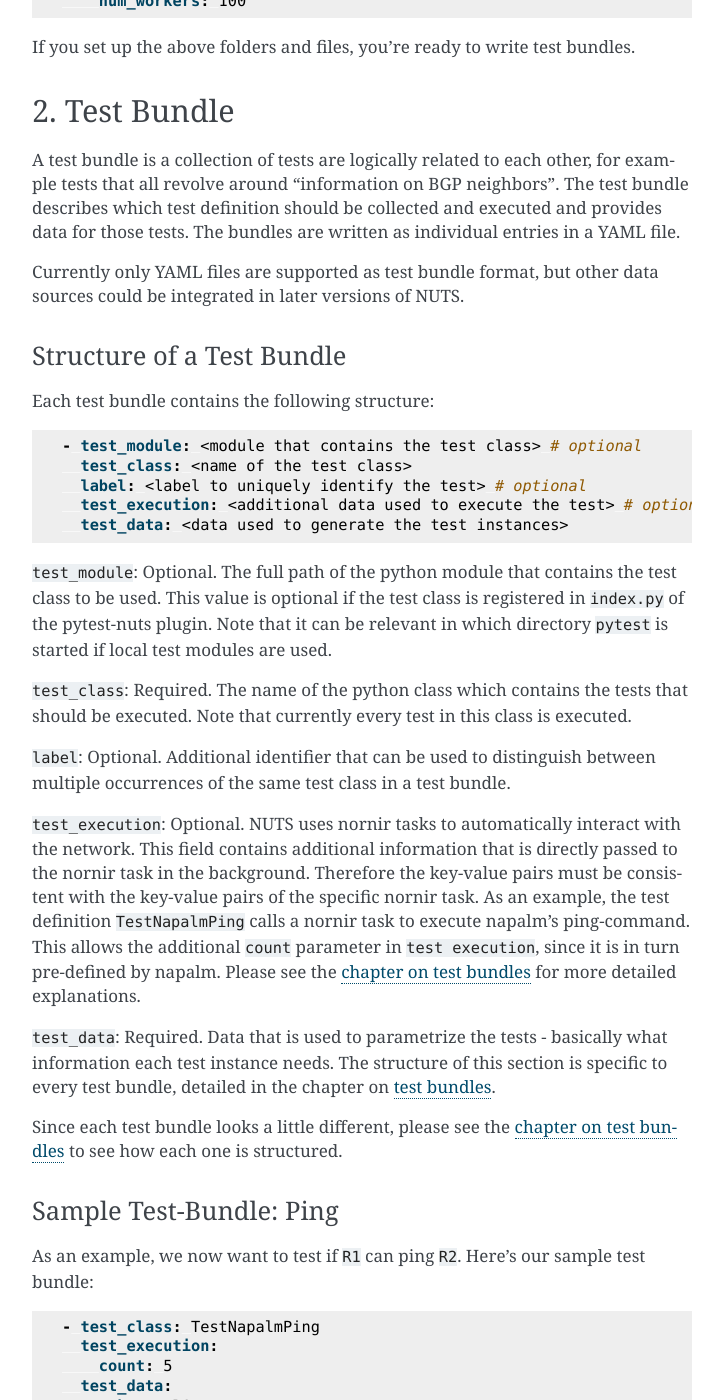
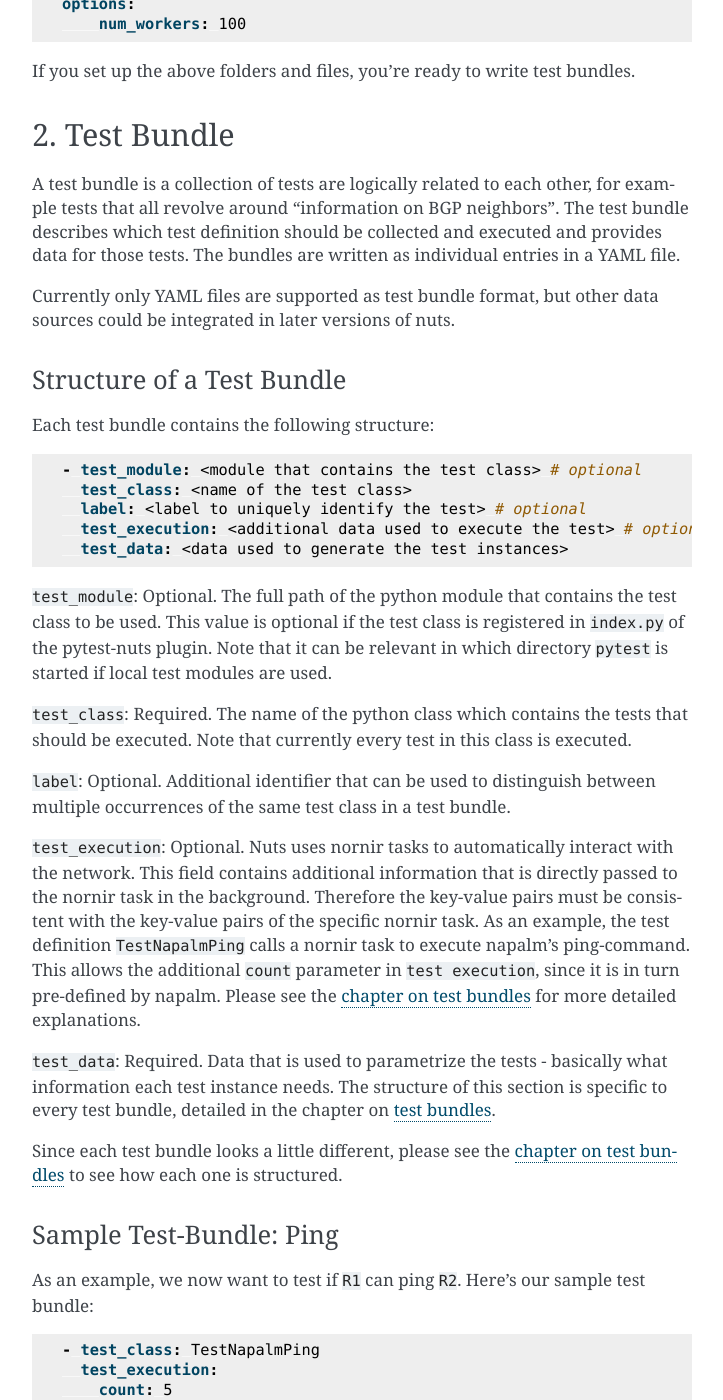
Before and after one commit to network-unit-testing-system/nuts, a Sphinx documentation site: the page built from docs/source/tutorial/firststeps.rst, in a window 1280 px wide and 1400 px high, scrolled down 1384 px. Shown: the whole window, without its empty margins (388-1111 px from the left). Built offline with Sphinx 7.4.7, drawn with Linux system fonts in a browser that asks for light colours; some of the changed text lies outside the part shown.

Commit message:
update docs

```diff
--- a/docs/source/index.rst
+++ b/docs/source/index.rst
@@ -42,7 +42,6 @@
 Since NUTS is written as a pytest plugin and in python, you can customize it yourself and write your own test classes. Please see the :doc:`development section <dev/index>` to see how NUTS is structured and how to write your own test classes.
 
 
-
 Contents
 ========
 
--- a/docs/source/tutorial/firststeps.rst
+++ b/docs/source/tutorial/firststeps.rst
@@ -71,7 +71,7 @@
 
 A test bundle is a collection of tests are logically related to each other, for example tests that all revolve around "information on BGP neighbors". The test bundle describes which test definition should be collected and executed and provides data for those tests. The bundles are written as individual entries in a YAML file.
 
-Currently only YAML files are supported as test bundle format, but other data sources could be integrated in later versions of NUTS.
+Currently only YAML files are supported as test bundle format, but other data sources could be integrated in later versions of nuts.
 
 Structure of a Test Bundle
 **************************
@@ -93,7 +93,7 @@
 ``label``: Optional. Additional identifier that can be used to distinguish between multiple occurrences of the same
 test class in a test bundle.
 
-``test_execution``: Optional. NUTS uses nornir tasks to automatically interact with the network. This field contains additional information that is directly passed to the nornir task in the background. Therefore the key-value pairs must be consistent with the key-value pairs of the specific nornir task.
+``test_execution``: Optional. Nuts uses nornir tasks to automatically interact with the network. This field contains additional information that is directly passed to the nornir task in the background. Therefore the key-value pairs must be consistent with the key-value pairs of the specific nornir task.
 As an example, the test definition ``TestNapalmPing`` calls a nornir task to execute napalm's ping-command.
 This allows the additional ``count`` parameter in ``test execution``, since it is in turn pre-defined by napalm. Please see the :doc:`chapter on test bundles <../testbundles/alltestbundles>` for more detailed explanations.
 
```
Also changed, not shown: other parts of docs/source/tutorial/firststeps.rst (+2 -2 lines).
